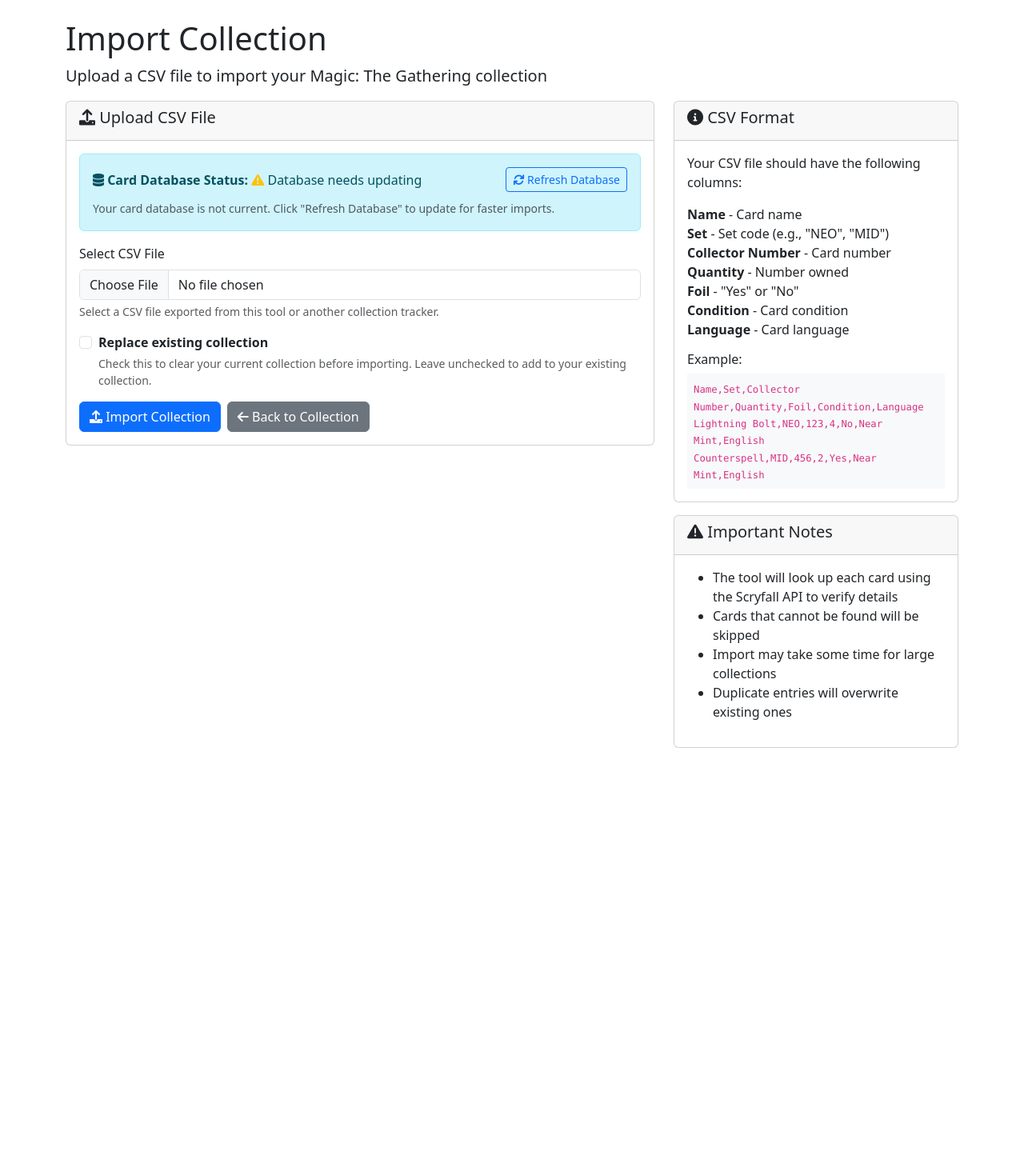
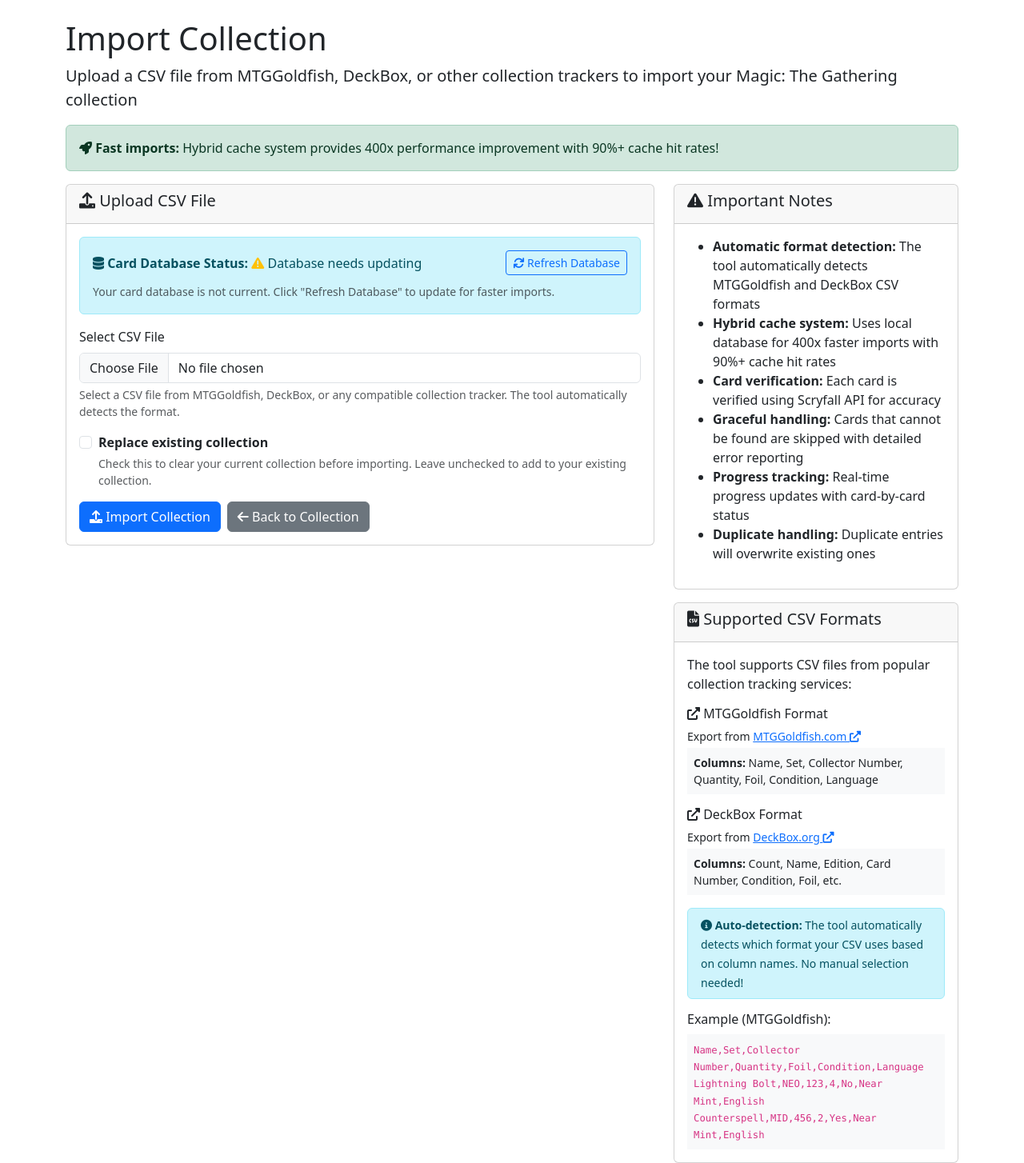
Before and after one commit to MattPicDev/mtg-collection-builder, a Flask app: page /import in a window 1280 px wide. Shown: the part 56-1510 px from the top of the page at 80% size. Before the commit the page ends 991 px from the top, so only its background shows below. Run offline with Flask 3, Linux system fonts and the light colour scheme; data that the repository does not hold is empty.

Commit message:
Update import page documentation for dual-format support
- Reordered sections to put Important Notes first as requested
- Added comprehensive documentation for MTGGoldfish and DeckBox formats
- Included direct links to MTGGoldfish.com and DeckBox.org collection pages
- Added auto-detection explanation with visual indicators
- Updated main description to highlight dual-format support and cache performance
- Enhanced file input help text to mention format auto-detection
- Added performance highlights (400x improvement, 90% cache hit rates)
- Improved visual hierarchy with better icons and formatting
- Added format comparison with column specifications
- Included cache system benefits in Important Notes section

The import page now clearly communicates:
- Supports both MTGGoldfish and DeckBox formats automatically
- Links to official collection tracker websites
- Explains the hybrid cache system performance benefits
- Provides clear examples and format specifications
- Emphasizes the automatic format detection feature

```diff
--- a/templates/import.html
+++ b/templates/import.html
@@ -6,7 +6,10 @@
 <div class="row">
     <div class="col-12">
         <h1>Import Collection</h1>
-        <p class="lead">Upload a CSV file to import your Magic: The Gathering collection</p>
+        <p class="lead">Upload a CSV file from MTGGoldfish, DeckBox, or other collection trackers to import your Magic: The Gathering collection</p>
+        <div class="alert alert-success">
+            <i class="fas fa-rocket"></i> <strong>Fast imports:</strong> Hybrid cache system provides 400x performance improvement with 90%+ cache hit rates!
+        </div>
     </div>
 </div>
 
@@ -53,7 +56,7 @@
                         <label for="csvFile" class="form-label">Select CSV File</label>
                         <input type="file" class="form-control" id="csvFile" name="file" accept=".csv" required>
                         <div class="form-text">
-                            Select a CSV file exported from this tool or another collection tracker.
+                            Select a CSV file from MTGGoldfish, DeckBox, or any compatible collection tracker. The tool automatically detects the format.
                         </div>
                     </div>
 
@@ -123,21 +126,48 @@
     <div class="col-md-4">
         <div class="card">
             <div class="card-header">
-                <h5><i class="fas fa-info-circle"></i> CSV Format</h5>
+                <h5><i class="fas fa-exclamation-triangle"></i> Important Notes</h5>
             </div>
             <div class="card-body">
-                <p>Your CSV file should have the following columns:</p>
-                <ul class="list-unstyled">
-                    <li><strong>Name</strong> - Card name</li>
-                    <li><strong>Set</strong> - Set code (e.g., "NEO", "MID")</li>
-                    <li><strong>Collector Number</strong> - Card number</li>
-                    <li><strong>Quantity</strong> - Number owned</li>
-                    <li><strong>Foil</strong> - "Yes" or "No"</li>
-                    <li><strong>Condition</strong> - Card condition</li>
-                    <li><strong>Language</strong> - Card language</li>
+                <ul>
+                    <li><strong>Automatic format detection:</strong> The tool automatically detects MTGGoldfish and DeckBox CSV formats</li>
+                    <li><strong>Hybrid cache system:</strong> Uses local database for 400x faster imports with 90%+ cache hit rates</li>
+                    <li><strong>Card verification:</strong> Each card is verified using Scryfall API for accuracy</li>
+                    <li><strong>Graceful handling:</strong> Cards that cannot be found are skipped with detailed error reporting</li>
+                    <li><strong>Progress tracking:</strong> Real-time progress updates with card-by-card status</li>
+                    <li><strong>Duplicate handling:</strong> Duplicate entries will overwrite existing ones</li>
                 </ul>
+            </div>
+        </div>
 
-                <h6 class="mt-3">Example:</h6>
+        <div class="card mt-3">
+            <div class="card-header">
+                <h5><i class="fas fa-file-csv"></i> Supported CSV Formats</h5>
+            </div>
+            <div class="card-body">
+                <p>The tool supports CSV files from popular collection tracking services:</p>
+
+                <div class="mb-3">
+                    <h6><i class="fas fa-external-link-alt"></i> MTGGoldfish Format</h6>
+                    <p class="small mb-1">Export from <a href="https://www.mtggoldfish.com/collection" target="_blank" rel="noopener">MTGGoldfish.com <i class="fas fa-external-link-alt"></i></a></p>
+                    <div class="bg-light p-2 small">
+                        <strong>Columns:</strong> Name, Set, Collector Number, Quantity, Foil, Condition, Language
+                    </div>
+                </div>
+
+                <div class="mb-3">
+                    <h6><i class="fas fa-external-link-alt"></i> DeckBox Format</h6>
+                    <p class="small mb-1">Export from <a href="https://deckbox.org/sets" target="_blank" rel="noopener">DeckBox.org <i class="fas fa-external-link-alt"></i></a></p>
+                    <div class="bg-light p-2 small">
+                        <strong>Columns:</strong> Count, Name, Edition, Card Number, Condition, Foil, etc.
+                    </div>
+                </div>
+
+                <div class="alert alert-info py-2">
+                    <small><i class="fas fa-info-circle"></i> <strong>Auto-detection:</strong> The tool automatically detects which format your CSV uses based on column names. No manual selection needed!</small>
+                </div>
+
+                <h6 class="mt-3">Example (MTGGoldfish):</h6>
                 <div class="bg-light p-2 small">
                     <code>
                         Name,Set,Collector Number,Quantity,Foil,Condition,Language<br>
@@ -145,20 +175,6 @@
                         Counterspell,MID,456,2,Yes,Near Mint,English
                     </code>
                 </div>
-            </div>
-        </div>
-
-        <div class="card mt-3">
-            <div class="card-header">
-                <h5><i class="fas fa-exclamation-triangle"></i> Important Notes</h5>
-            </div>
-            <div class="card-body">
-                <ul>
-                    <li>The tool will look up each card using the Scryfall API to verify details</li>
-                    <li>Cards that cannot be found will be skipped</li>
-                    <li>Import may take some time for large collections</li>
-                    <li>Duplicate entries will overwrite existing ones</li>
-                </ul>
             </div>
         </div>
     </div>
```
